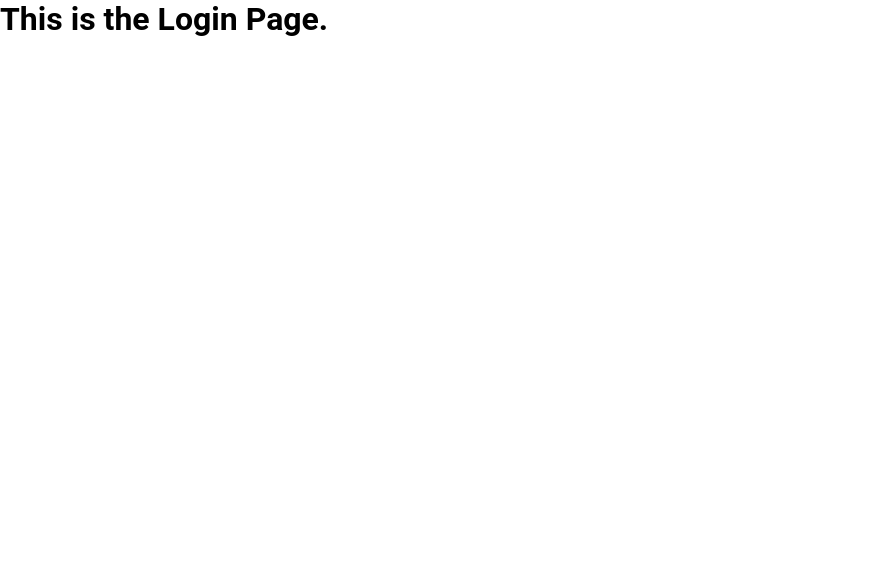
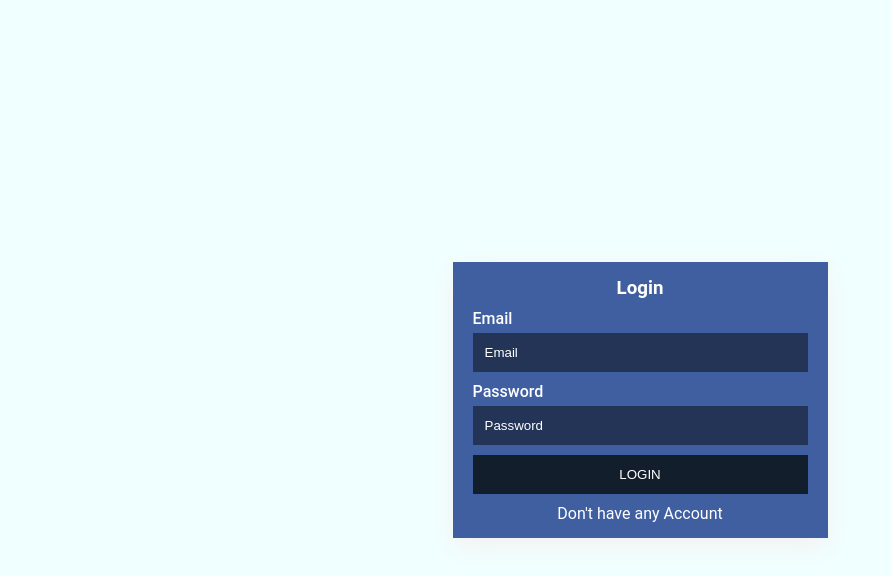
Before and after one commit to Scientific-Research/live-chat-3-, a React (Create React App) app in the folder frontend/: page /messenger/login in a window 1280 px wide. Shown: the top 576 px of the page, without its empty margins (0-891 px from the left). Built offline with nearby package versions, Linux system fonts and the light colour scheme.

Commit message:
Login page design was finished!

```diff
--- a/frontend/src/components/Login.jsx
+++ b/frontend/src/components/Login.jsx
@@ -1,9 +1,50 @@
 import React from "react";
+import { Link } from "react-router-dom";
 
 const Login = () => {
   return (
-    <div>
-      <h1>This is the Login Page.</h1>
+    <div className="register">
+      <div className="card">
+        <div className="card-header">
+          <h3>Login</h3>
+        </div>
+        <div className="card-body">
+          <form action="">
+            <div className="form-group">
+              <label htmlFor="email">Email</label>
+              <input
+                type="email"
+                className="form-control"
+                placeholder="Email"
+                id="email"
+              />
+            </div>
+
+            <div className="form-group">
+              <label htmlFor="password">Password</label>
+              <input
+                type="password"
+                className="form-control"
+                placeholder="Password"
+                id="password"
+              />
+            </div>
+
+            <div className="form-group">
+              <input type="submit" value="login" className="btn" />
+            </div>
+
+            <div className="form-group">
+              <span>
+                {" "}
+                <Link to="/messenger/register">
+                  Don't have any Account{" "}
+                </Link>{" "}
+              </span>
+            </div>
+          </form>
+        </div>
+      </div>
     </div>
   );
 };
```
